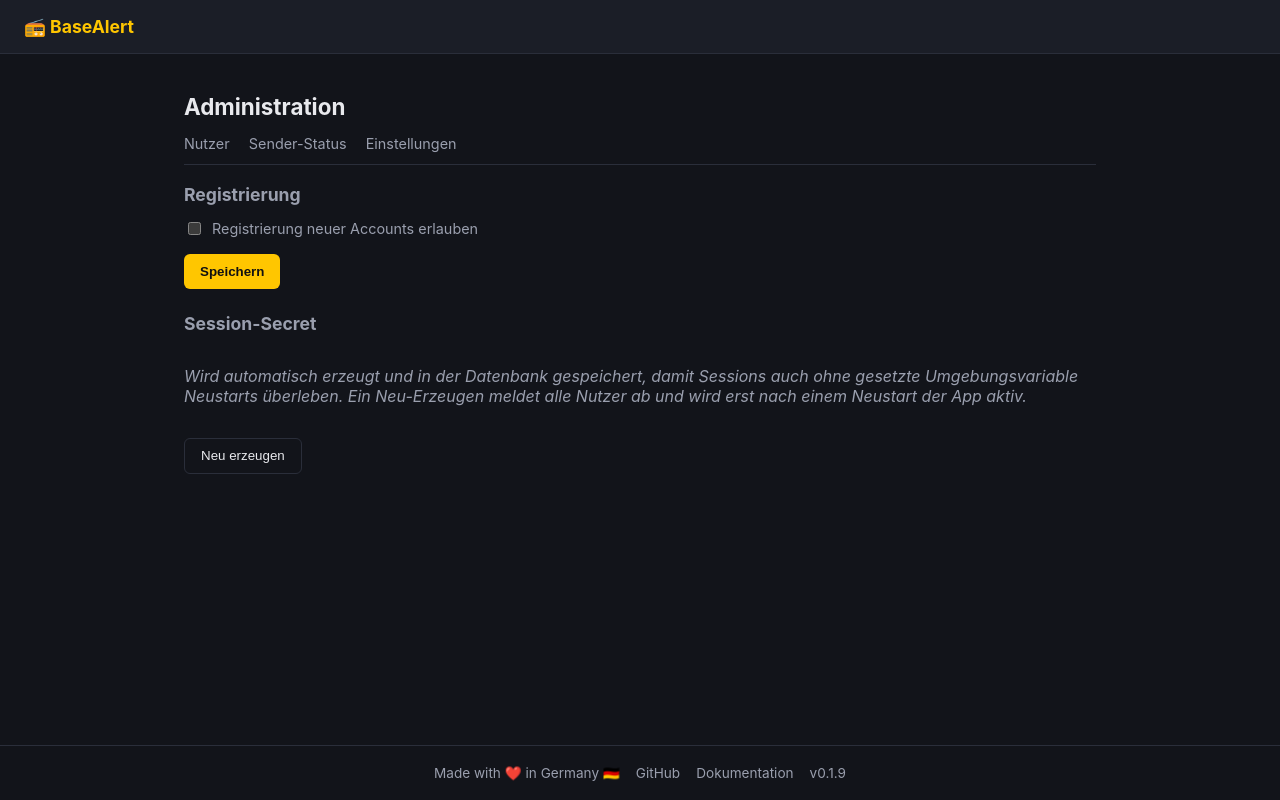
After one commit to steven-streller/BaseAlert, a FastAPI app: template app/templates/admin_settings.html in a window 1280 px wide. The commit adds this page. Run offline with FastAPI, Linux system fonts and the light colour scheme; the template is opened without the code that fills it, so the values that code supplies are empty; parts of the project's set-up code (start-up, migrations or seed data) failed here and were passed over.

Commit message:
feat: add admin settings page for registration and session secret management

```diff
--- a/app/db.py
+++ b/app/db.py
@@ -1,4 +1,5 @@
 import os
+import secrets
 
 from sqlmodel import Session, SQLModel, create_engine, select
 
@@ -32,6 +33,13 @@ STATIONS = [
 # Shared across every user - scraping the schedules isn't a per-user concern.
 GLOBAL_DEFAULT_SETTINGS = {
     "scrape_interval_minutes": "60",
+    # Read once as the initial value on first startup (same idea as
+    # BASEALERT_DB_PATH above) - after that first seed this Setting row is
+    # the source of truth and is toggled live from the admin settings page,
+    # so the env var is no longer consulted.
+    "registration_enabled": "true"
+    if os.environ.get("REGISTRATION_ENABLED", "true").lower() != "false"
+    else "false",
 }
 
 # Each user gets their own copy of these: notification channels + lead time.
@@ -110,6 +118,30 @@ def set_setting(session: Session, key: str, value: str) -> None:
     session.commit()
 
 
+def get_or_create_session_secret(session: Session) -> str:
+    """Persists a random session-signing secret in Settings on first run, so
+    session cookies survive restarts even without SESSION_SECRET_KEY set.
+    An explicit SESSION_SECRET_KEY env var still takes precedence - callers
+    check that first and only fall back to this (e.g. so several Kubernetes
+    replicas can share one signing key via a shared env var).
+    """
+    existing = get_setting(session, "session_secret_key")
+    if existing:
+        return existing
+    value = secrets.token_hex(32)
+    set_setting(session, "session_secret_key", value)
+    return value
+
+
+def regenerate_session_secret(session: Session) -> str:
+    """Rotates the DB-stored session secret, invalidating every existing
+    session cookie. Only takes effect after the app restarts - the signing
+    key used by the running process is fixed at startup."""
+    value = secrets.token_hex(32)
+    set_setting(session, "session_secret_key", value)
+    return value
+
+
 def get_user_setting(session: Session, user_id: int, key: str) -> str:
     setting = session.exec(
         select(UserSetting).where(UserSetting.user_id == user_id, UserSetting.key == key)
--- a/app/main.py
+++ b/app/main.py
@@ -1,6 +1,5 @@
 import logging
 import os
-import secrets
 from datetime import datetime, time, timedelta
 
 from fastapi import Depends, FastAPI, Request
@@ -11,7 +10,16 @@ from sqlmodel import Session, func, select
 from starlette.middleware.sessions import SessionMiddleware
 
 from app.auth import get_current_user, login_user, logout_user, require_admin, require_user
-from app.db import engine, get_setting, get_user_settings, init_db, set_setting, set_user_setting
+from app.db import (
+    engine,
+    get_or_create_session_secret,
+    get_setting,
+    get_user_settings,
+    init_db,
+    regenerate_session_secret,
+    set_setting,
+    set_user_setting,
+)
 from app.models import (
     Dj,
     Favorite,
@@ -47,22 +55,31 @@ logging.getLogger("uvicorn.access").addFilter(_HealthCheckLogFilter())
 # two log lines a minute forever. Failures still come through at ERROR.
 logging.getLogger("apscheduler.executors.default").setLevel(logging.WARNING)
 
+# SessionMiddleware's secret_key has to be fixed before the app is first
+# invoked as an ASGI callable - Starlette builds the middleware stack on
+# that first call (which includes the lifespan "startup" event), and
+# add_middleware() raises once that's built. So the DB has to be ready and
+# the secret resolved here at import time, ahead of the rest of init_db()'s
+# callers, which can wait for the startup event as usual.
+init_db()
+with Session(engine) as _startup_session:
+    _session_secret_key = os.environ.get("SESSION_SECRET_KEY") or get_or_create_session_secret(
+        _startup_session
+    )
+
 app = FastAPI(title="BaseAlert")
 app.add_middleware(
     SessionMiddleware,
-    secret_key=os.environ.get("SESSION_SECRET_KEY") or secrets.token_hex(32),
+    secret_key=_session_secret_key,
     same_site="lax",
 )
 app.mount("/static", StaticFiles(directory="app/static"), name="static")
 templates = Jinja2Templates(directory="app/templates")
 templates.env.globals["app_version"] = __version__
 
-REGISTRATION_ENABLED = os.environ.get("REGISTRATION_ENABLED", "true").lower() != "false"
-
 
 @app.on_event("startup")
 def on_startup() -> None:
-    init_db()
     start_scheduler()
 
 
@@ -78,31 +95,33 @@ def healthz():
 def register_page(request: Request, error: str = ""):
     if get_current_user(request):
         return RedirectResponse(url="/", status_code=303)
+    with Session(engine) as session:
+        registration_enabled = get_setting(session, "registration_enabled") == "true"
     return templates.TemplateResponse(
         request,
         "register.html",
-        {"error": error, "registration_enabled": REGISTRATION_ENABLED},
+        {"error": error, "registration_enabled": registration_enabled},
     )
 
 
 @app.post("/register")
 async def register(request: Request):
-    if not REGISTRATION_ENABLED:
-        return RedirectResponse(url="/register", status_code=303)
+    with Session(engine) as session:
+        if get_setting(session, "registration_enabled") != "true":
+            return RedirectResponse(url="/register", status_code=303)
 
-    form = await request.form()
-    email = str(form.get("email", "")).strip().lower()
-    password = str(form.get("password", ""))
-    password_confirm = str(form.get("password_confirm", ""))
+        form = await request.form()
+        email = str(form.get("email", "")).strip().lower()
+        password = str(form.get("password", ""))
+        password_confirm = str(form.get("password_confirm", ""))
 
-    if not email or "@" not in email:
-        return RedirectResponse(url="/register?error=email", status_code=303)
-    if len(password) < 8:
-        return RedirectResponse(url="/register?error=password_length", status_code=303)
-    if password != password_confirm:
-        return RedirectResponse(url="/register?error=password_mismatch", status_code=303)
+        if not email or "@" not in email:
+            return RedirectResponse(url="/register?error=email", status_code=303)
+        if len(password) < 8:
+            return RedirectResponse(url="/register?error=password_length", status_code=303)
+        if password != password_confirm:
+            return RedirectResponse(url="/register?error=password_mismatch", status_code=303)
 
-    with Session(engine) as session:
         if session.exec(select(User).where(User.email == email)).first():
             return RedirectResponse(url="/register?error=taken", status_code=303)
         is_first_user = session.exec(select(User.id).limit(1)).first() is None
@@ -119,10 +138,12 @@ async def register(request: Request):
 def login_page(request: Request, error: str = ""):
     if get_current_user(request):
         return RedirectResponse(url="/", status_code=303)
+    with Session(engine) as session:
+        registration_enabled = get_setting(session, "registration_enabled") == "true"
     return templates.TemplateResponse(
         request,
         "login.html",
-        {"error": error, "registration_enabled": REGISTRATION_ENABLED},
+        {"error": error, "registration_enabled": registration_enabled},
     )
 
 
@@ -587,3 +608,49 @@ def admin_health_page(request: Request, current_user: User = Depends(require_adm
             "next_run": next_scrape_run(),
         },
     )
+
+
+@app.get("/admin/settings")
+def admin_settings_page(
+    request: Request,
+    saved: str = "",
+    rotated: str = "",
+    current_user: User = Depends(require_admin),
+):
+    with Session(engine) as session:
+        registration_enabled = get_setting(session, "registration_enabled") == "true"
+    flash = None
+    if saved:
+        flash = "Einstellungen gespeichert."
+    elif rotated:
+        flash = (
+            "Session-Secret wurde neu erzeugt - alle Nutzer wurden dadurch abgemeldet. "
+            "Wird erst nach einem Neustart der App aktiv."
+        )
+    return templates.TemplateResponse(
+        request,
+        "admin_settings.html",
+        {
+            "active": "admin",
+            "admin_active": "settings",
+            "current_user": current_user,
+            "registration_enabled": registration_enabled,
+            "env_secret_set": bool(os.environ.get("SESSION_SECRET_KEY")),
+            "flash": flash,
+        },
+    )
+
+
+@app.post("/admin/settings")
+async def admin_save_settings(request: Request, current_user: User = Depends(require_admin)):
+    form = await request.form()
+    with Session(engine) as session:
+        set_setting(session, "registration_enabled", "true" if form.get("registration_enabled") else "false")
+    return RedirectResponse(url="/admin/settings?saved=1", status_code=303)
+
+
+@app.post("/admin/settings/regenerate-secret")
+def admin_regenerate_secret(current_user: User = Depends(require_admin)):
+    with Session(engine) as session:
+        regenerate_session_secret(session)
+    return RedirectResponse(url="/admin/settings?rotated=1", status_code=303)
--- a/app/templates/admin_health.html
+++ b/app/templates/admin_health.html
@@ -5,6 +5,7 @@
 <div class="admin-subnav">
     <a href="/admin/users" class="{{ 'active' if admin_active == 'users' else '' }}">Nutzer</a>
     <a href="/admin/health" class="{{ 'active' if admin_active == 'health' else '' }}">Sender-Status</a>
+    <a href="/admin/settings" class="{{ 'active' if admin_active == 'settings' else '' }}">Einstellungen</a>
 </div>
 
 <p class="empty">
--- /dev/null
+++ b/app/templates/admin_settings.html
@@ -0,0 +1,45 @@
+{% extends "base.html" %}
+{% block title %}Instanz-Einstellungen - BaseAlert{% endblock %}
+{% block content %}
+<h1>Administration</h1>
+<div class="admin-subnav">
+    <a href="/admin/users" class="{{ 'active' if admin_active == 'users' else '' }}">Nutzer</a>
+    <a href="/admin/health" class="{{ 'active' if admin_active == 'health' else '' }}">Sender-Status</a>
+    <a href="/admin/settings" class="{{ 'active' if admin_active == 'settings' else '' }}">Einstellungen</a>
+</div>
+
+{% if flash %}<div class="flash">{{ flash }}</div>{% endif %}
+
+<div class="settings-section">
+    <h2>Registrierung</h2>
+    <form class="settings-form" method="post" action="/admin/settings">
+        <label class="checkbox-row">
+            <input type="checkbox" name="registration_enabled" {{ 'checked' if registration_enabled else '' }} />
+            Registrierung neuer Accounts erlauben
+        </label>
+        <button class="primary" type="submit">Speichern</button>
+    </form>
+</div>
+
+<div class="settings-section">
+    <h2>Session-Secret</h2>
+    {% if env_secret_set %}
+    <p class="empty">
+        Wird über die Umgebungsvariable <code>SESSION_SECRET_KEY</code> verwaltet - hier nicht änderbar.
+    </p>
+    {% else %}
+    <p class="empty">
+        Wird automatisch erzeugt und in der Datenbank gespeichert, damit Sessions auch ohne gesetzte
+        Umgebungsvariable Neustarts überleben. Ein Neu-Erzeugen meldet alle Nutzer ab und wird erst
+        nach einem Neustart der App aktiv.
+    </p>
+    <form
+        method="post"
+        action="/admin/settings/regenerate-secret"
+        onsubmit="return confirm('Session-Secret wirklich neu erzeugen? Alle Nutzer werden dadurch abgemeldet, der Effekt tritt erst nach einem Neustart der App ein.');"
+    >
+        <button class="secondary" type="submit">Neu erzeugen</button>
+    </form>
+    {% endif %}
+</div>
+{% endblock %}
--- a/app/templates/admin_users.html
+++ b/app/templates/admin_users.html
@@ -5,6 +5,7 @@
 <div class="admin-subnav">
     <a href="/admin/users" class="{{ 'active' if admin_active == 'users' else '' }}">Nutzer</a>
     <a href="/admin/health" class="{{ 'active' if admin_active == 'health' else '' }}">Sender-Status</a>
+    <a href="/admin/settings" class="{{ 'active' if admin_active == 'settings' else '' }}">Einstellungen</a>
 </div>
 
 {% if rows %}
```
Also changed, not shown: docs/configuration.md (+2 -2 lines), docs/faq.md (+13 -6 lines), tests/test_auth_routes.py (+7 -2 lines).
